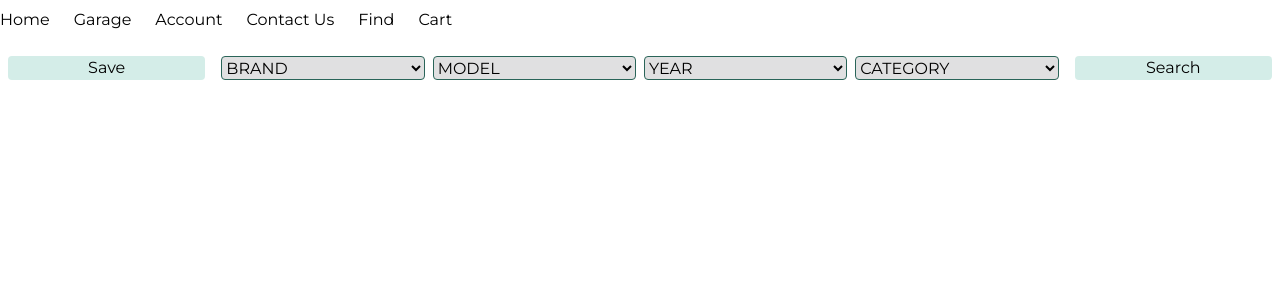
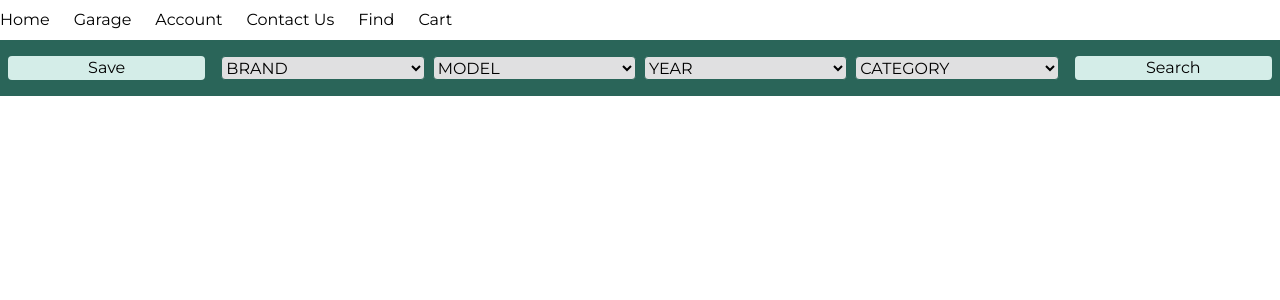
Before and after one commit to aryankarim/chakika-capstone-frontend-typescript, a React (Create React App) app: page /garage in a window 1280 px wide. Shown: the top 300 px of the page. Built offline with nearby package versions, Linux system fonts and the light colour scheme.

Commit message:
style(GaragePage): change background color

```diff
--- a/src/components/routes/GaragePage/Garage.tsx
+++ b/src/components/routes/GaragePage/Garage.tsx
@@ -22,8 +22,8 @@ export default function Garage() {
   const [savedCarState] = useState(false);
 
   return (
-    <div className="container mx-auto h-screen py-4 px-2">
-      <div className="grid grid-cols-6 gap-4 justify-center">
+    <div className=" py-4 px-2 bg-chakikaDarkGreen">
+      <div className="container mx-auto grid grid-cols-6 gap-4 justify-center">
         <button className="col-span-3 md:col-span-1 rounded bg-chakikaLightGreen order-last md:order-none focus:outline-chakikaPurple">
           {savedCarState ? "remove" : "Save"}
         </button>
```
